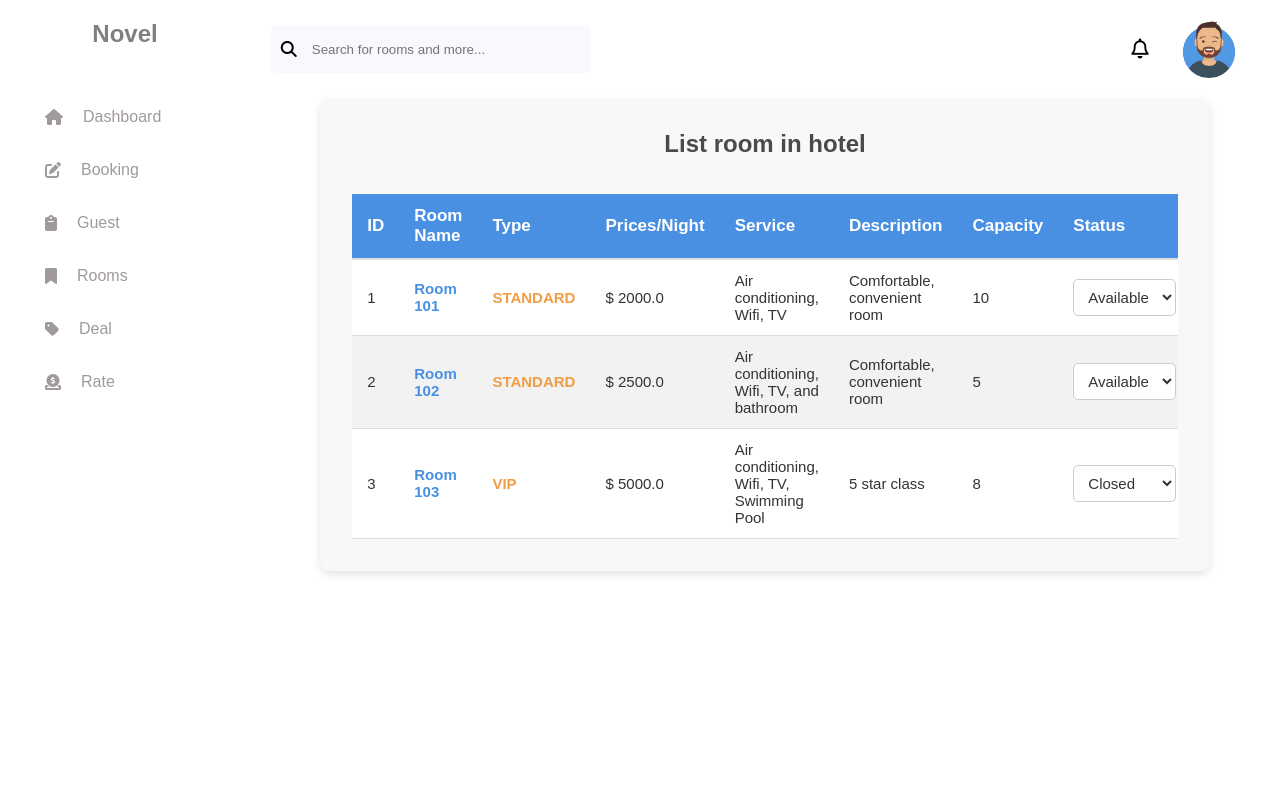
After one commit to thanhdong200425/software-project, a Flask app: page /list_room in a window 1280 px wide. The commit adds this page. Run offline with Flask 3, Linux system fonts and the light colour scheme; data comes from the database, SQL or seed files in the repository; both versions use the stored data as it was after the commit; some libraries are stand-ins or nearby versions.

Commit message:
done list room

```diff
--- a/app.py
+++ b/app.py
@@ -3,6 +3,7 @@ from datetime import datetime
 from flask import Flask, render_template, request, flash, redirect
 
 from database.database_function import add_new_record
+from database.database_function import get_all_rooms
 from helpers.validate import is_existing_data
 
 app = Flask(__name__)
@@ -39,6 +40,13 @@ def booking():
     flash("Added booking", 'success')
     return redirect('/booking')
 
+@app.route('/list_room', methods=['GET'])
+def list_room():
+    if request.method == 'GET':
+        rooms = get_all_rooms()
+        print(rooms)
+        return render_template('list_room.html', rooms=rooms)
+
 
 if __name__ == "__main__":
     port = int(os.environ.get("PORT", 5000))  # Use the PORT assigned by Heroku
--- a/database/database_function.py
+++ b/database/database_function.py
@@ -27,3 +27,13 @@ def add_new_record(table, column, params=()):
     cursor.execute(query, params)
     connection.commit()
     connection.close()
+
+def get_all_rooms():
+    connection = sqlite3.connect('hotel.db')
+    cursor = connection.cursor()
+    query = "SELECT * FROM room"
+    cursor.execute(query)
+    rooms = cursor.fetchall()
+    connection.commit()
+    connection.close()
+    return rooms
--- /dev/null
+++ b/static/css/list_room.css
@@ -0,0 +1,82 @@
+.container {
+    width: 90%;
+    padding: 2rem;
+    margin: 20px auto;
+    border-radius: 10px;
+    background-color: #f8f8f8;
+    box-shadow: 0 4px 8px rgba(0, 0, 0, 0.1);
+}
+
+.container h1 {
+    text-align: center;
+    margin-bottom: 20px;
+    font-size: 24px;
+    color: #4a4a4a;
+}
+
+.table {
+    width: 100%;
+    border-collapse: collapse;
+    margin-top: 1rem;
+}
+
+.table thead th {
+    background-color: #4a90e2;
+    color: white;
+    padding: 12px 15px;
+    text-align: left;
+    font-size: 17px;
+    font-weight: bold;
+    border-bottom: 2px solid #ddd;
+}
+
+.table tbody tr {
+    background-color: #fff;
+    border-bottom: 1px solid #ddd;
+}
+
+.table tbody tr:nth-child(even) {
+    background-color: #f2f2f2;
+}
+
+.table tbody td {
+    padding: 12px 15px;
+    font-size: 15px;
+    color: #333;
+}
+
+.action_label {
+    color: #4a90e2;
+    font-weight: bold;
+}
+.action_label2 {
+    color: #f19d43;
+    font-weight: bold;
+}
+.tab-select select {
+    padding: 8px 10px;
+    border-radius: 5px;
+    border: 1px solid #ccc;
+    background-color: #fff;
+    font-size: 15px;
+    color: #333;
+    cursor: pointer;
+}
+
+.tab-select select:focus {
+    outline: none;
+    border-color: #4a90e2;
+}
+
+.table-responsive {
+    overflow-x: auto;
+}
+
+.table-responsive::-webkit-scrollbar {
+    width: 10px;
+}
+
+.table-responsive::-webkit-scrollbar-thumb {
+    background-color: #4a90e2;
+    border-radius: 10px;
+}
--- a/templates/layout.html
+++ b/templates/layout.html
@@ -21,7 +21,7 @@
             <nav class="navigation">
                 <ul>
                     <li>
-                        <a href="{{ url_for("index") }}"
+                        <a href="{{ url_for('index') }}"
                             ><i class="fa-solid fa-house"></i>Dashboard</a
                         >
                     </li>
@@ -36,7 +36,7 @@
                         >
                     </li>
                     <li>
-                        <a href="#"
+                        <a href="{{ url_for('list_room') }}"
                             ><i class="fa-solid fa-bookmark"></i>Rooms</a
                         >
                     </li>
--- /dev/null
+++ b/templates/list_room.html
@@ -0,0 +1,55 @@
+{% extends "layout.html" %}
+
+{% block stylesheets %}
+    <link rel="stylesheet" href="{{ url_for('static', filename='css/list_room.css') }}">
+{% endblock %}
+
+{% block title %} Booking {% endblock %}
+
+{% block content %}
+    <div class="container">
+        <h1>List room in hotel</h1>
+        <div class="table-responsive">
+            <table class="table  custom-table no-footer">
+                <thead>
+                    <tr>
+                        <th>ID</th>
+                        <th>Room Name</th>
+                        <th>Type</th>
+                        <th>Prices/Night</th>
+                        <th>Service</th>
+                        <th>Description</th>
+                        <th>Capacity</th>
+                        <th>Status</th>
+                    </tr>
+                </thead>
+                <tbody>
+                    {% for room in rooms %}
+                        <tr>
+                            <td>
+                                <label>{{ room[0] }}</label>
+                            </td>
+                            <td>
+                                <label class="action_label">{{ room[1] }} </label>
+                            </td>
+                            <td>
+                                <label class="action_label2">{{ room[2] | upper }} </label>
+                            </td>
+                            <td><label>$ {{ room[3] }}</label></td>
+                            <td><label>{{ room[4] }}</label></td>
+                            <td><label>{{ room[5] }}</label></td>
+                            <td><label>{{ room[6] }}</label></td>
+                            <td class="tab-select">
+                                <select class="select">
+                                    <option value="available" {% if room[7] == 'available' %}selected{% endif %}>Available</option>
+                                    <option value="ongoing" {% if room[7] == 'ongoing' %}selected{% endif %}>Ongoing</option>
+                                    <option value="closed" {% if room[7] == 'closed' %}selected{% endif %}>Closed</option>
+                                </select>
+                            </td>
+                        </tr>
+                    {% endfor %}
+                </tbody>
+            </table>
+        </div>
+    </div>
+{% endblock %}
```
Also changed, not shown: hotel.db.
